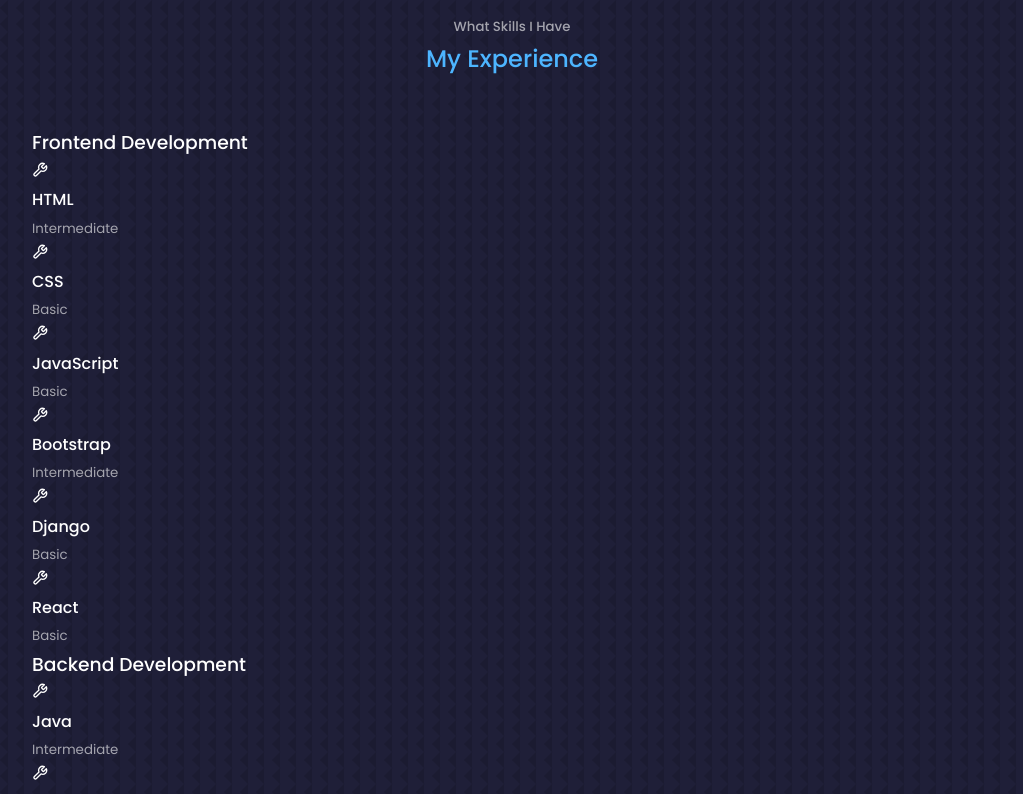
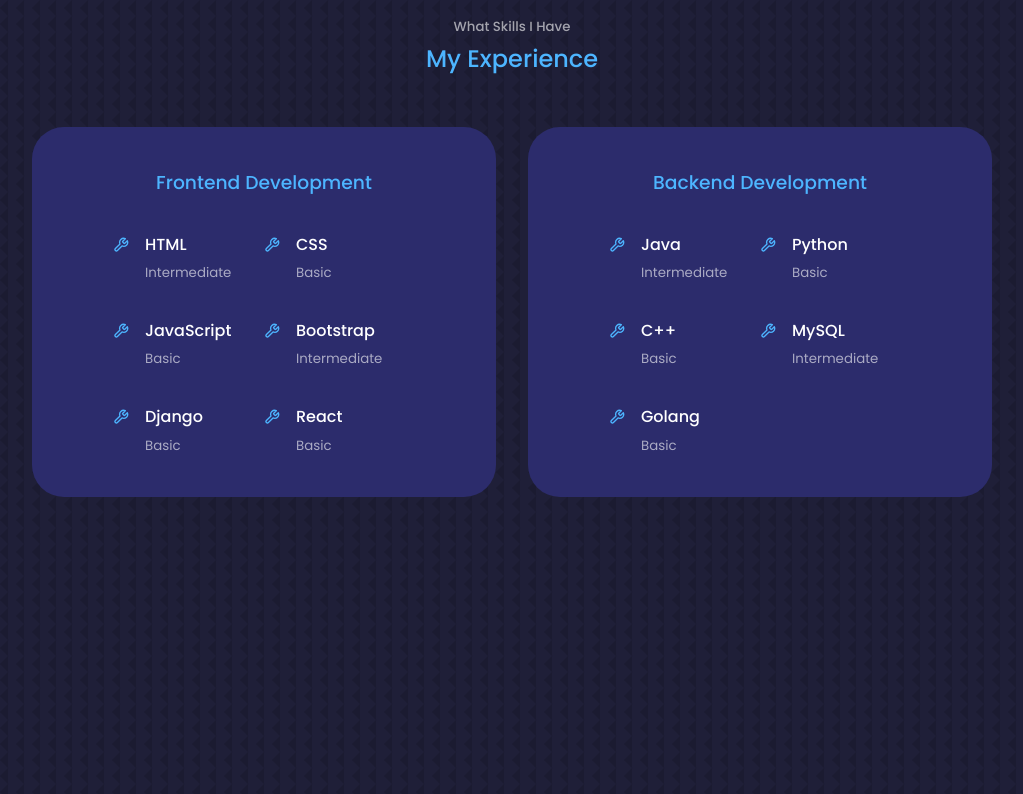
Before and after one commit to jzxl629/portfolio-website, a React (Create React App) app: page / in a window 1280 px wide. Shown: the part 1840-2634 px from the top of the page, without its empty margins (128-1151 px from the left). Built offline with nearby package versions, Linux system fonts and the light colour scheme.

Commit message:
Add styles to the experience section

```diff
--- a/src/components/experience/Experience.jsx
+++ b/src/components/experience/Experience.jsx
@@ -13,34 +13,46 @@
           <h3>Frontend Development</h3>
           <div className="experience__content">
             <article className="experience__details">
-              <FiTool />
+              <FiTool className="experience__details-icon" />
+              <div>
                 <h4>HTML</h4>
                 <small className="text-light">Intermediate</small>
+              </div>
             </article>
             <article className="experience__details">
-              <FiTool />
+              <FiTool className="experience__details-icon" />
+              <div>
                 <h4>CSS</h4>
                 <small className="text-light">Basic</small>
+              </div>
             </article>
             <article className="experience__details">
-              <FiTool />
+              <FiTool className="experience__details-icon" />
+              <div>
                 <h4>JavaScript</h4>
                 <small className="text-light">Basic</small>
+              </div>
             </article>
             <article className="experience__details">
-              <FiTool />
+              <FiTool className="experience__details-icon" />
+              <div>
                 <h4>Bootstrap</h4>
                 <small className="text-light">Intermediate</small>
+              </div>
             </article>
             <article className="experience__details">
-              <FiTool />
+              <FiTool className="experience__details-icon" />
+              <div>
                 <h4>Django</h4>
                 <small className="text-light">Basic</small>
+              </div>
             </article>
             <article className="experience__details">
-              <FiTool />
+              <FiTool className="experience__details-icon" />
+              <div>
                 <h4>React</h4>
                 <small className="text-light">Basic</small>
+              </div>
             </article>
           </div>
         </div>
@@ -50,29 +62,39 @@
           <h3>Backend Development</h3>
           <div className="experience__content">
             <article className="experience__details">
-              <FiTool />
+              <FiTool className="experience__details-icon" />
+              <div>
                 <h4>Java</h4>
                 <small className="text-light">Intermediate</small>
+              </div>
             </article>
             <article className="experience__details">
-              <FiTool />
+              <FiTool className="experience__details-icon" />
+              <div>
                 <h4>Python</h4>
                 <small className="text-light">Basic</small>
+              </div>
             </article>
             <article className="experience__details">
-              <FiTool />
+              <FiTool className="experience__details-icon" />
+              <div>
                 <h4>C++</h4>
                 <small className="text-light">Basic</small>
+              </div>
             </article>
             <article className="experience__details">
-              <FiTool />
+              <FiTool className="experience__details-icon" />
+              <div>
                 <h4>MySQL</h4>
                 <small className="text-light">Intermediate</small>
+              </div>
             </article>
             <article className="experience__details">
-              <FiTool />
+              <FiTool className="experience__details-icon" />
+              <div>
                 <h4>Golang</h4>
                 <small className="text-light">Basic</small>
+              </div>
             </article>
           </div>
         </div>
--- a/src/components/experience/experience.css
+++ b/src/components/experience/experience.css
@@ -0,0 +1,41 @@
+.experience__container {
+    display: grid;
+    grid-template-columns: 1fr 1fr;
+    gap: 2rem;
+}
+
+.experience__container > div {
+    background: var(--color-bg-variant);
+    padding: 2.4rem 5rem;
+    border-radius: 2rem;
+    border: 1px solid transparent;
+    transition: var(--transition);
+}
+
+.experience__container > div:hover {
+    background: transparent;
+    border-color: var(--color-primary-variant);
+    cursor: default;
+}
+
+.experience__container > div h3 {
+    text-align: center;
+    margin-bottom: 2rem;
+    color: var(--color-primary);
+}
+
+.experience__content {
+    display: grid;
+    grid-template-columns: 1fr 1fr;
+    row-gap: 2rem;
+}
+
+.experience__details {
+    display: flex;
+    gap: 1rem;
+}
+
+.experience__details-icon {
+    margin-top: 6px;
+    color: var(--color-primary);
+}
```
Lines whose indentation alone changed are shown as unchanged.
